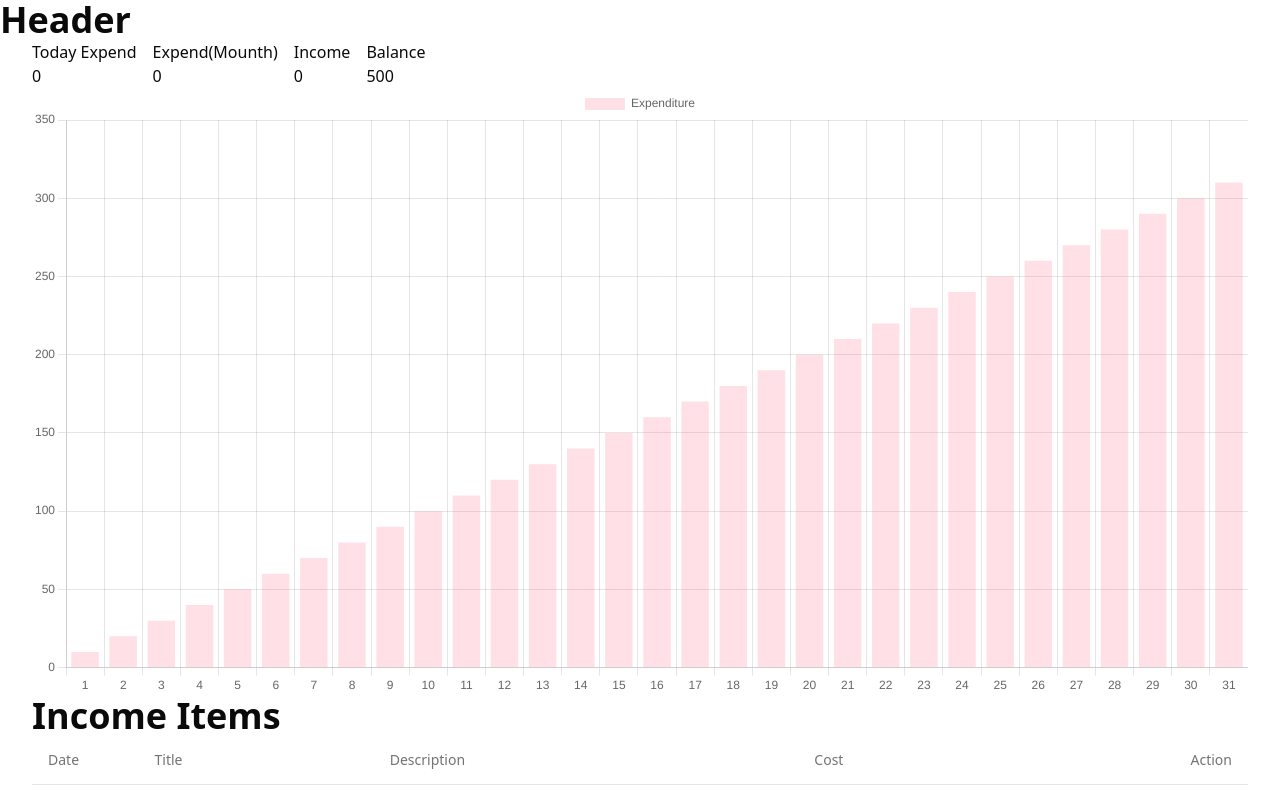
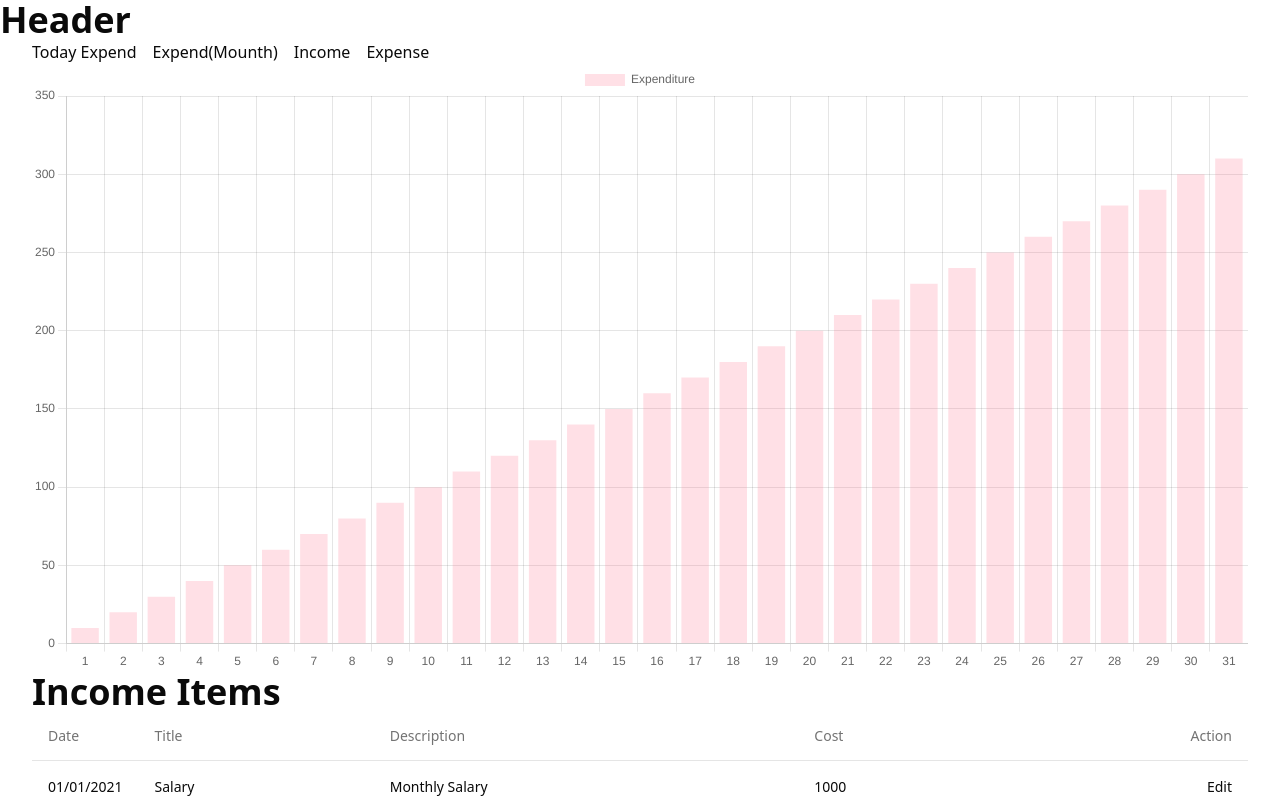
Before and after one commit to artijo/ledger-client, a React (Vite) app: page / in a window 1280 px wide. Shown: the top 800 px of the page. Built offline with nearby package versions, Linux system fonts and the light colour scheme; no server answers.

Commit message:
show overview form server

```diff
--- a/src/pages/Home.tsx
+++ b/src/pages/Home.tsx
@@ -7,10 +7,11 @@
 
 const Home = () => {
     const fetchLedger = useLedgerStore((state:any) => state.fetchLedger);
-
     const ledger = useLedgerStore((state:any) => state.ledger);
+    console.log(ledger);
     useEffect(() => {
-        fetchLedger();
+        //if ledger eqial empty object then fetchLedger
+        if (Object.keys(ledger).length === 0) fetchLedger();
     }, []);
     return (
         <>
@@ -28,8 +29,8 @@
                     <p>{ledger.income}</p>
                 </div>
                 <div>
-                    Balance
-                    <p>500</p>
+                    Expense
+                    <p>{ledger.expense}</p>
                 </div>
             </div>
             <ChartExpend />
--- a/src/store.ts
+++ b/src/store.ts
@@ -19,13 +19,13 @@
 
 
 export const useLedgerStore = create(
-
+    persist(
         (set) => ({
             ledger: {
-                income: 0,
-                expense: 0,
-                todayexpense: 0,
-                thismonthexpense: 0,
+                // income: 0,
+                // expense: 0,
+                // todayexpense: 0,
+                // thismonthexpense: 0,
             },
             fetchLedger: async () => {
                 try {
@@ -41,4 +41,9 @@
                 }
             },
         }),
+        {
+            name: "ledger-storage",
+
+        }
+    )
 );
```
